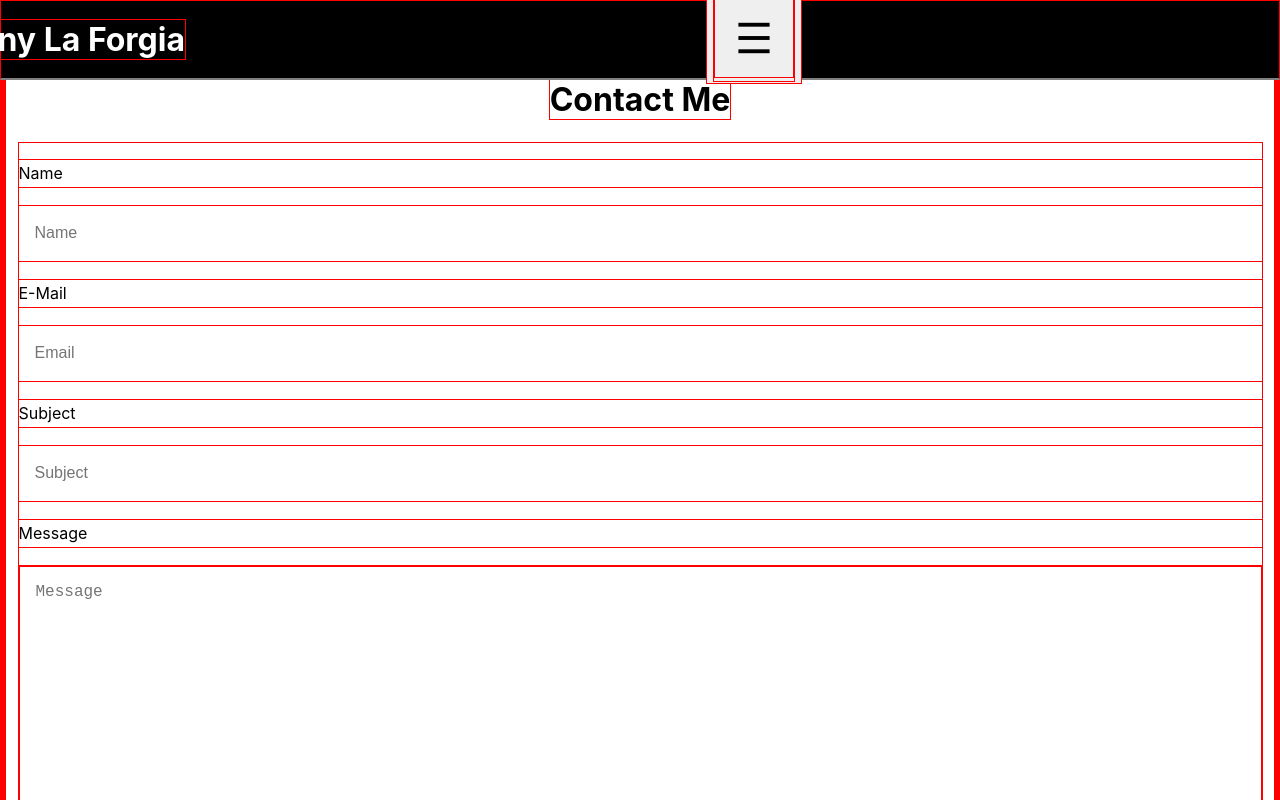
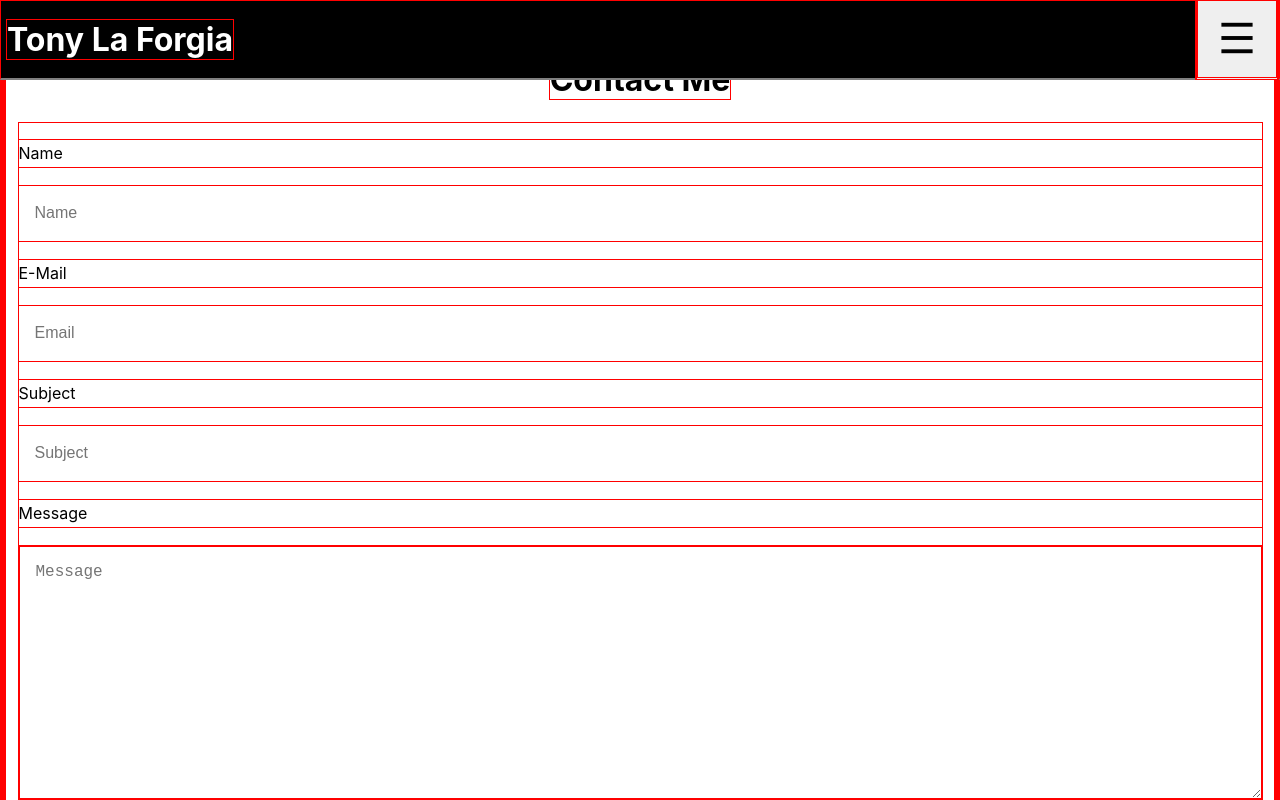
Before and after one commit to Alaforgia/portfolio-website, a Next.js app: page /Contact in a window 1280 px wide. Shown: the top 800 px of the page. Built offline with nearby package versions, Linux system fonts and the light colour scheme.

Commit message:
attempt to get svg animation to function

```diff
--- a/src/components/layout/HamburgerMenu/HamburgerMenu.module.css
+++ b/src/components/layout/HamburgerMenu/HamburgerMenu.module.css
@@ -1,12 +1,22 @@
 .button {
   cursor: pointer;
+  position: absolute;
   display: flex;
+  justify-content: center;
   align-items: center;
   overflow: hidden;
+  padding: 0px;
+  max-height: 80px;
+  right: 0px;
 }
 
 .svg {
   transition: all 400ms;
+  viewbox: 0 0 100 100;
+  fill: none;
+  stroke: currentColor;
+  strokewidth: 5;
+
 }
 
 .top {
--- a/src/components/layout/Navigation.tsx
+++ b/src/components/layout/Navigation.tsx
@@ -10,10 +10,13 @@ function Navigation({ isNavOpen, setIsNavOpen }: any) {
   return (
     <>
       <div className={isNavOpen ? "top-0" : "top-minus-full"}>
-        {isNavOpen ? "top-0" : "top-minus-full"}
         <header className={classes.header}>
           <div className={classes.logo}>Tony La Forgia</div>
-          <HamburgerMenu isNavOpen={isNavOpen} setIsNavOpen={setIsNavOpen} onClick={onClickHandler}>
+          <HamburgerMenu
+            isNavOpen={isNavOpen ? "top-0" : "top-minus-full"}
+            setIsNavOpen={setIsNavOpen}
+            onClick={onClickHandler}
+          >
             <nav className={styles.nav}>
               <ul>
                 <li>
```
